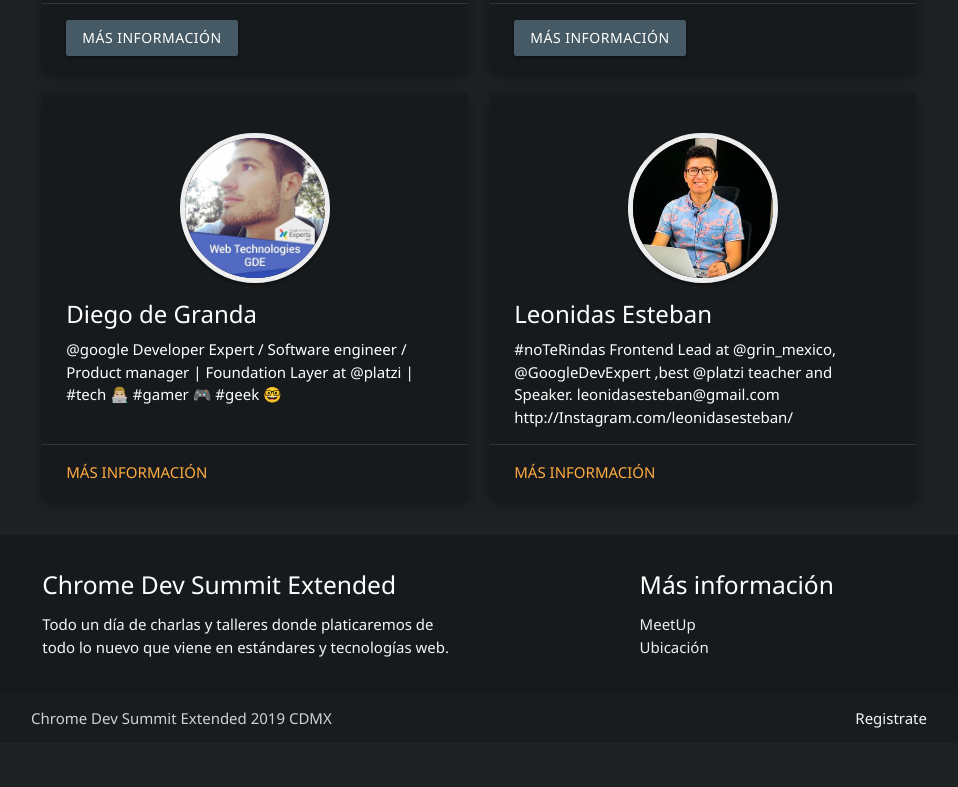
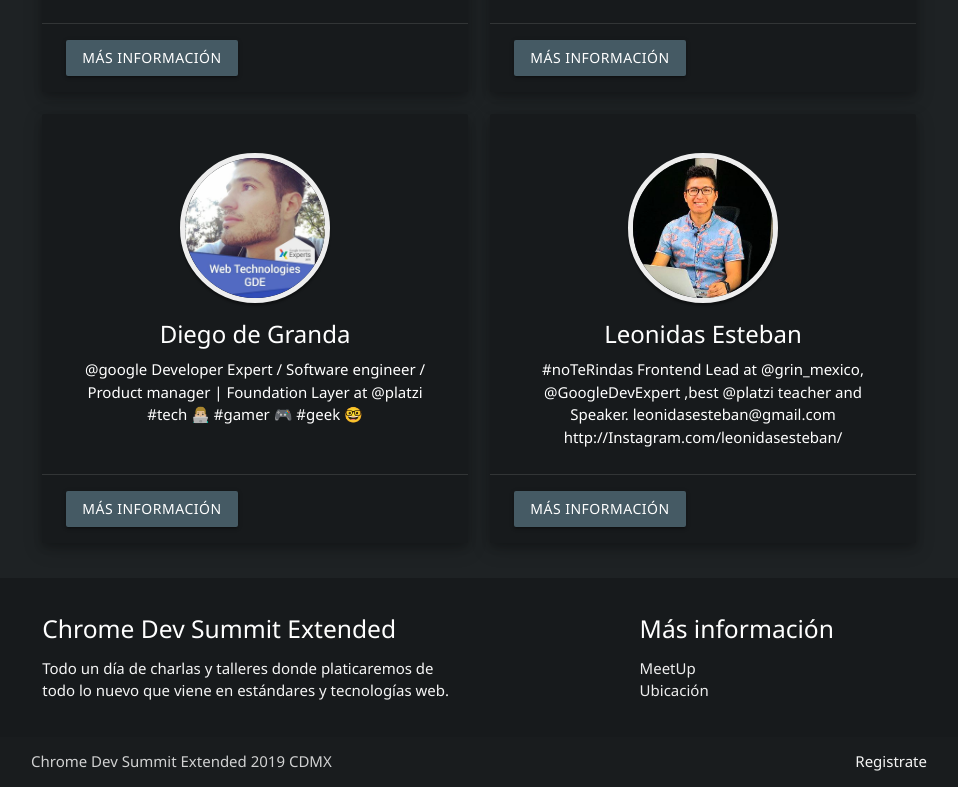
Before and after one commit to dfloresdev/chromeDevSummitExtended, a plain HTML site: page index.html in a window 1280 px wide. Shown: the part 1562-2349 px from the top of the page, without its empty margins (161-1119 px from the left). Before the commit the page ends 2305 px from the top, so only its background shows below. Drawn offline with nearby package versions, Linux system fonts and the light colour scheme.

Commit message:
cards ready

```diff
--- a/index.html
+++ b/index.html
@@ -138,33 +138,33 @@
             </div>
 
             <div class="col s12 m12 l6">
-                <div class="card cardShadow" style="">
+                <div class="card cardShadow">
                     <div class="card-content white-text">
                         <div style="text-align: center;">
                             <img src="/assets/images/diego.jpg" alt="" class="imgRounded">
                         </div>
-                        <span class="card-title">Diego de Granda</span>
-                        <p>@google Developer Expert / Software engineer / Product manager | Foundation Layer at @platzi
-                            | #tech 👨🏼‍💻 #gamer 🎮 #geek 🤓</p>
+                        <p class="card-title" style="text-align: center;">Diego de Granda</p>
+                        <p style="text-align: center;">@google Developer Expert / Software engineer / Product manager | Foundation Layer at @platzi #tech 👨🏼‍💻 #gamer 🎮 #geek 🤓</p>
                     </div>
                     <div class="card-action">
-                        <a href="#">Más información</a>
+                        <a class="waves-effect blue-grey darken-2 btn modal-trigger" href="#modalLuis">Más
+                            información</a>
                     </div>
                 </div>
             </div>
 
             <div class="col s12 m12 l6">
-                <div class="card cardShadow" style="">
+                <div class="card cardShadow">
                     <div class="card-content white-text">
                         <div style="text-align: center;">
                             <img src="/assets/images/leonidas.jpg" alt="" class="imgRounded">
                         </div>
-                        <span class="card-title">Leonidas Esteban</span>
-                        <p>#noTeRindas Frontend Lead at @grin_mexico, @GoogleDevExpert ,best @platzi teacher and
-                            Speaker. leonidasesteban@gmail.com http://Instagram.com/leonidasesteban/</p>
+                        <p class="card-title" style="text-align: center;">Leonidas Esteban</p>
+                        <p style="text-align: center;">#noTeRindas Frontend Lead at @grin_mexico, @GoogleDevExpert ,best @platzi teacher and Speaker. leonidasesteban@gmail.com http://Instagram.com/leonidasesteban/</p>
                     </div>
                     <div class="card-action">
-                        <a href="#">Más información</a>
+                        <a class="waves-effect blue-grey darken-2 btn modal-trigger" href="#modalLuis">Más
+                            información</a>
                     </div>
                 </div>
             </div>
--- a/style.css/main.css
+++ b/style.css/main.css
@@ -23,6 +23,9 @@ body {
         font-size: 30px;
         margin-bottom: 0px;
     }
+    .card-content {
+        height: 375px!important;
+    }
 }
 
 @media only screen and (min-width : 1200px) {
@@ -33,6 +36,9 @@ body {
         margin-bottom: 0px;
     }
 
+    .card-content {
+        height: 360px!important;
+    }
 }
 
 .moreInfo {
@@ -69,9 +75,7 @@ body {
     box-shadow: 0 3px 2px rgba(0, 0, 0, 0.3);
 }
 
-.card-content {
-    height: 350px!important;
-}
+
 
 .cardShadow {
     box-shadow: 0 4px 8px 0 rgba(0, 0, 0, 0.2), 0 6px 20px 0 rgba(0, 0, 0, 0.19);
```
